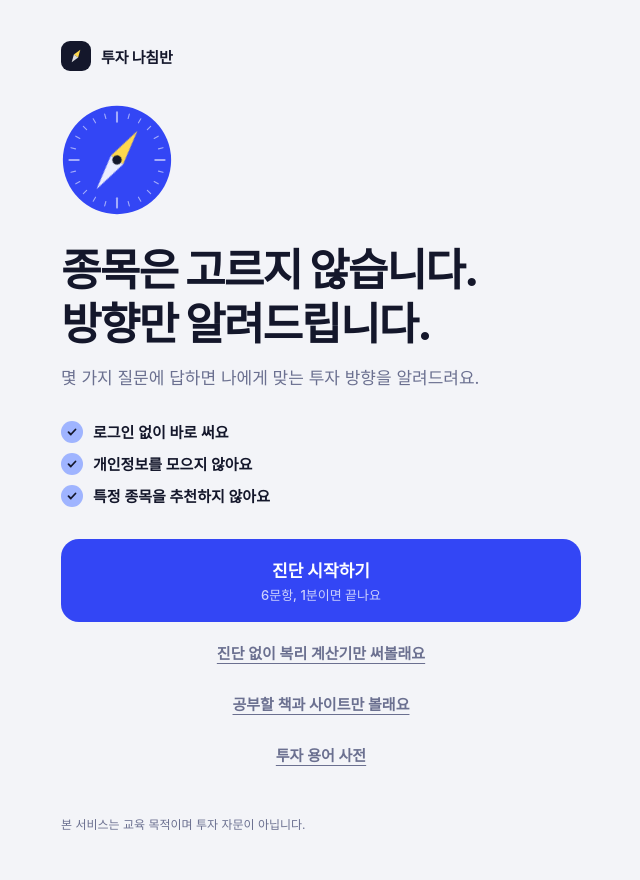
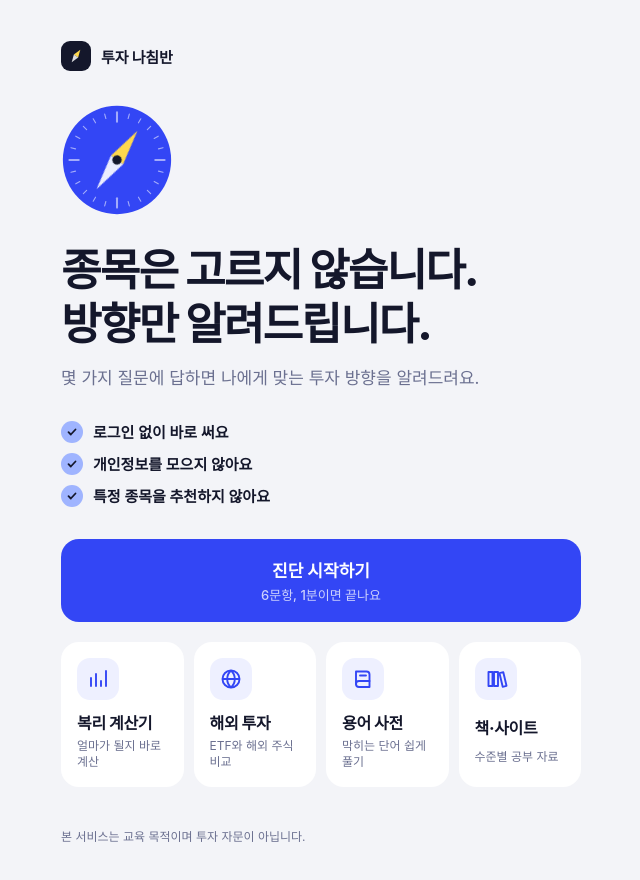
Before and after one commit to seowuk/adventure-design-20234287-invest-compass, a React (Vite) app: page / in a window 1280 px wide. Shown: the top 880 px of the page, without its empty margins (319-959 px from the left). Built offline with nearby package versions, Linux system fonts and the light colour scheme; a web font is replaced by a local one.

Commit message:
좀 더 원활하고 편하게 보이는 화면

```diff
--- a/src/App.css
+++ b/src/App.css
@@ -1960,3 +1960,68 @@
 .learn-section .note {
   margin-top: 12px;
 }
+
+/* ---------- 시작 화면 바로가기 메뉴 ---------- */
+
+.quick {
+  display: grid;
+  grid-template-columns: 1fr 1fr;
+  gap: 10px;
+  margin-top: 20px;
+}
+
+@media (min-width: 560px) {
+  .quick {
+    grid-template-columns: repeat(4, 1fr);
+  }
+}
+
+.quick-tile {
+  display: grid;
+  justify-items: start;
+  gap: 4px;
+  padding: 16px;
+  border: 0;
+  border-radius: 18px;
+  background: var(--surface);
+  text-align: left;
+  cursor: pointer;
+  transition: transform 0.1s, box-shadow 0.15s;
+}
+
+.quick-tile:hover {
+  box-shadow: 0 4px 14px rgba(20, 23, 43, 0.1);
+}
+
+.quick-tile:active {
+  transform: scale(0.97);
+}
+
+.quick-tile:focus-visible {
+  outline: 2px solid var(--cobalt);
+  outline-offset: 2px;
+}
+
+.quick-icon {
+  display: grid;
+  place-items: center;
+  width: 42px;
+  height: 42px;
+  margin-bottom: 6px;
+  border-radius: 13px;
+  background: var(--tint);
+  color: var(--accent-text);
+}
+
+.quick-label {
+  font-size: 16px;
+  font-weight: 800;
+  letter-spacing: -0.02em;
+}
+
+.quick-sub {
+  font-size: 12px;
+  line-height: 1.4;
+  color: var(--muted);
+  word-break: keep-all;
+}
--- a/src/App.jsx
+++ b/src/App.jsx
@@ -156,6 +156,7 @@ export default function App() {
       onCalculator={() => openCalculator(5, 'start')}
       onLearn={() => openLearn('start')}
       onWords={() => openWords('start')}
+      onGlobal={() => openGlobal('start')}
       onClear={() => {
         clearSaved()
         setDiag(null)
--- /dev/null
+++ b/src/components/QuickMenu.jsx
@@ -0,0 +1,48 @@
+// 시작 화면의 앱형 바로가기 메뉴
+const ICONS = {
+  calc: (
+    <path d="M5 19V11M10 19V7M15 19v-5M20 19V4" strokeLinecap="round" />
+  ),
+  globe: (
+    <>
+      <circle cx="12" cy="12" r="8.5" />
+      <path d="M3.5 12h17M12 3.5c2.6 2.4 3.8 5.2 3.8 8.5s-1.2 6.1-3.8 8.5M12 3.5C9.4 5.9 8.2 8.7 8.2 12s1.2 6.1 3.8 8.5" />
+    </>
+  ),
+  words: (
+    <>
+      <path d="M5 4.5h10.5a3 3 0 0 1 3 3V20H8a3 3 0 0 1-3-3z" strokeLinejoin="round" />
+      <path d="M5 17a3 3 0 0 1 3-3h10.5M9 8.5h6" strokeLinecap="round" />
+    </>
+  ),
+  books: (
+    <>
+      <path d="M4.5 5h4v14h-4zM10 5h4v14h-4z" strokeLinejoin="round" />
+      <path d="m15.5 6.2 3.8-1 3.2 13.6-3.8 1z" strokeLinejoin="round" />
+    </>
+  ),
+}
+
+function Icon({ name }) {
+  return (
+    <svg viewBox="0 0 24 24" width="24" height="24" fill="none" stroke="currentColor" strokeWidth="1.9" aria-hidden="true">
+      {ICONS[name]}
+    </svg>
+  )
+}
+
+export default function QuickMenu({ items }) {
+  return (
+    <nav className="quick" aria-label="바로가기">
+      {items.map((it) => (
+        <button key={it.label} type="button" className="quick-tile" onClick={it.onClick}>
+          <span className="quick-icon">
+            <Icon name={it.icon} />
+          </span>
+          <span className="quick-label">{it.label}</span>
+          <span className="quick-sub">{it.sub}</span>
+        </button>
+      ))}
+    </nav>
+  )
+}
--- a/src/screens/Start.jsx
+++ b/src/screens/Start.jsx
@@ -1,5 +1,6 @@
 import TopBar from '../components/TopBar'
 import Summary from '../components/Summary'
+import QuickMenu from '../components/QuickMenu'
 import { QUESTIONS } from '../data/questions'
 import { formatDate } from '../lib/storage'
 
@@ -40,8 +41,16 @@ export default function Start({
   onClear,
   onLearn,
   onWords,
+  onGlobal,
 }) {
   const date = diag ? formatDate(diag.at) : ''
+
+  const menu = [
+    { icon: 'calc', label: '복리 계산기', sub: '얼마가 될지 바로 계산', onClick: onCalculator },
+    { icon: 'globe', label: '해외 투자', sub: 'ETF와 해외 주식 비교', onClick: onGlobal },
+    { icon: 'words', label: '용어 사전', sub: '막히는 단어 쉽게 풀기', onClick: onWords },
+    { icon: 'books', label: '책·사이트', sub: '수준별 공부 자료', onClick: onLearn },
+  ]
 
   return (
     <div className="screen">
@@ -79,16 +88,8 @@ export default function Start({
             <button type="button" className="btn-secondary" onClick={onStart}>
               처음부터 다시 진단하기
             </button>
-            <button type="button" className="btn-link" onClick={onCalculator}>
-              복리 계산기만 써볼래요
-            </button>
-            <button type="button" className="btn-link" onClick={onLearn}>
-              공부할 책과 사이트 보기
-            </button>
-            <button type="button" className="btn-link" onClick={onWords}>
-              투자 용어 사전
-            </button>
           </div>
+          <QuickMenu items={menu} />
           <p className="saved-note">
             결과는 이 기기의 이 브라우저에만 저장돼요. 서버로 보내지 않아요.{' '}
             <button type="button" className="inline-link" onClick={onClear}>
@@ -109,16 +110,8 @@ export default function Start({
               진단 시작하기
               <span className="btn-sub">{QUESTIONS.length}문항, 1분이면 끝나요</span>
             </button>
-            <button type="button" className="btn-link" onClick={onCalculator}>
-              진단 없이 복리 계산기만 써볼래요
-            </button>
-            <button type="button" className="btn-link" onClick={onLearn}>
-              공부할 책과 사이트만 볼래요
-            </button>
-            <button type="button" className="btn-link" onClick={onWords}>
-              투자 용어 사전
-            </button>
           </div>
+          <QuickMenu items={menu} />
         </>
       )}
 
```
